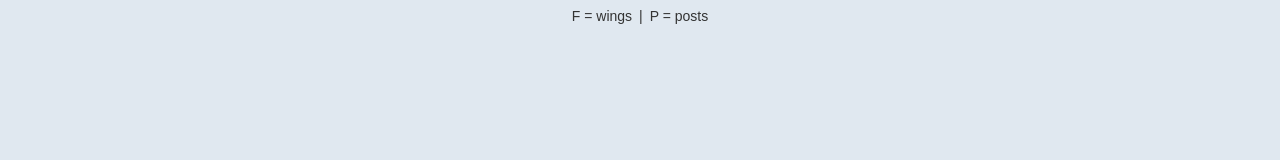
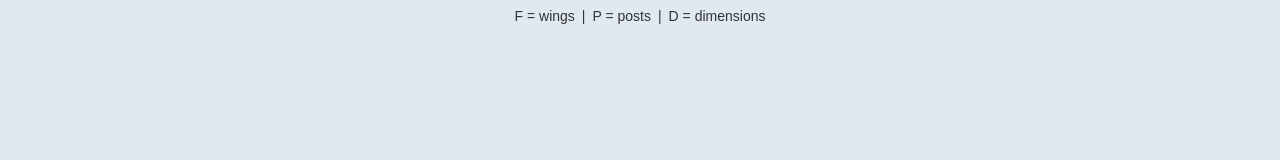
Before and after one commit to wilsonMIP/pickelball-folder, a plain HTML site: page index.html in a window 1280 px wide. Shown: the top 160 px of the page. Drawn offline with nearby package versions, Linux system fonts and the light colour scheme; animation ran at ten frames a second.

Commit message:
Update controls info with dimension toggle

```diff
--- a/index.html
+++ b/index.html
@@ -12,7 +12,7 @@ body{margin:0;overflow:hidden;background:#f0f0f0}  canvas{display:block}
 </style>
 </head>
 <body>
-<div id="info">F = wings | P = posts</div>
+<div id="info">F = wings | P = posts | D = dimensions</div>
 <div id="controls"><b>Mouse</b> orbit · pan · zoom</div>
 
 <script src="https://cdnjs.cloudflare.com/ajax/libs/three.js/r128/three.min.js"></script>
```
